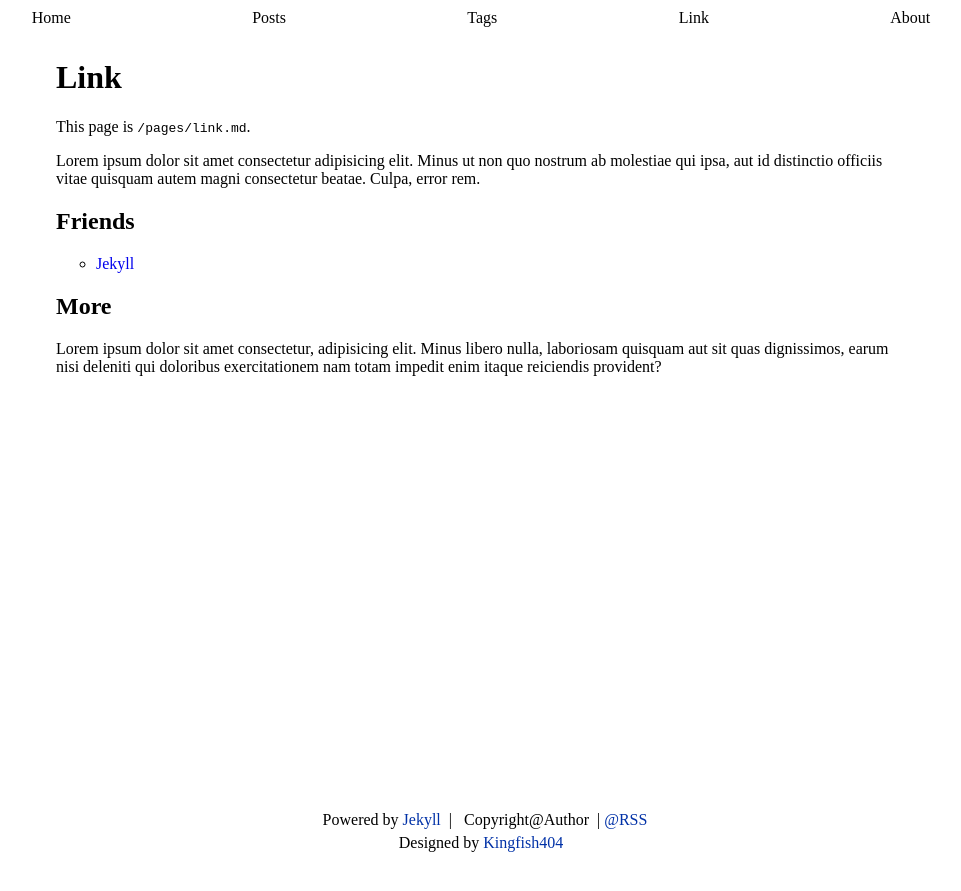
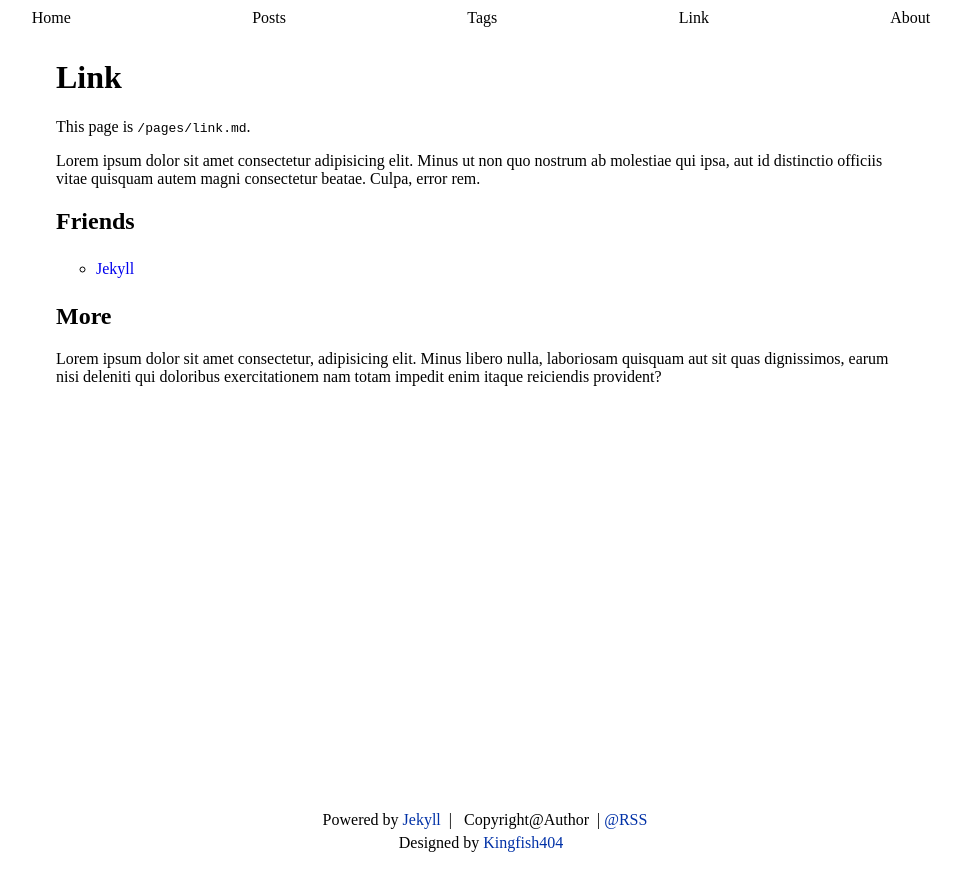
Before and after one commit to Kingfish404/pure-blog, a Jekyll site: the page built from pages/link.md, in a window 1280 px wide. Shown: the top 891 px of the page, without its empty margins (159-1120 px from the left). Built offline with Jekyll 4.4.1, drawn with Linux system fonts in a browser that asks for light colours.

Commit message:
fix: css of li

```diff
--- a/_sass/main.scss
+++ b/_sass/main.scss
@@ -7,8 +7,9 @@ body{
     font-family: "Times New Roman", Georgia, -apple-system, 'Nimbus Roman No9 L', 'PingFang SC', 'Hiragino Sans GB', 'Noto Serif SC', 'Microsoft Yahei', 'WenQuanYi Micro Hei', 'ST Heiti', sans-serif;
 }
 
-li{
+ul li{
     list-style: circle;
+    line-height: 1.75em;
 }
 
 blockquote{
```
